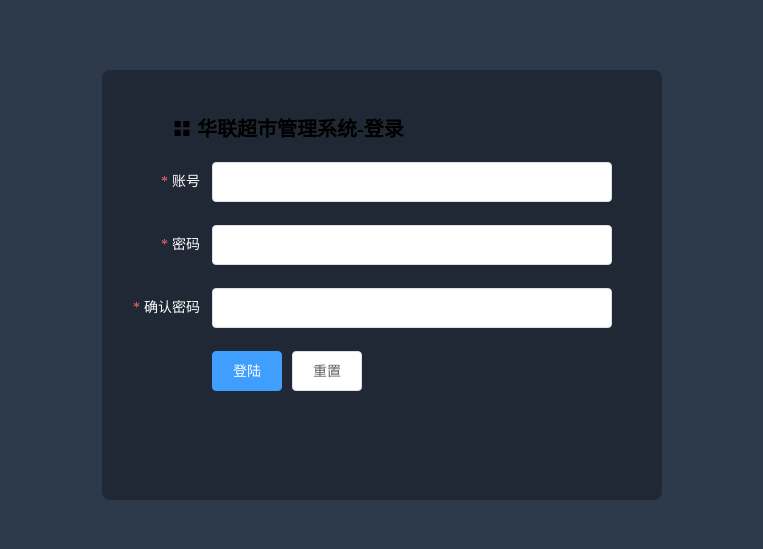
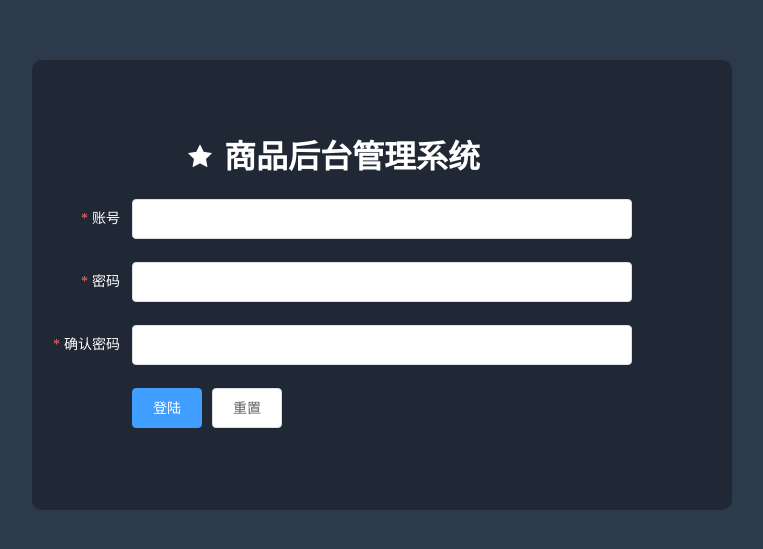
Before and after one commit to lixunhuan32/MSSM, a Vue app in the folder demo/: page /#/login in a window 1280 px wide. Shown: the part 115-664 px from the top of the page, without its empty margins (258-1021 px from the left). Built offline with nearby package versions, Linux system fonts and the light colour scheme.

Commit message:
谢丽登陆页面

```diff
--- a/demo/src/views/Login/Login.vue
+++ b/demo/src/views/Login/Login.vue
@@ -1,185 +1,156 @@
 <template>
     <div class="login">
-    <!-- 登陆表单容器 -->
         <div class="login-wrapper">
-      <!-- 登录标题 -->
             <h1 class="title">
-        <i class="el-icon-menu"></i>
-        华联超市管理系统-登录
+                <i class="el-icon-star-on"></i>
+                商品后台管理系统
                 </h1>
-
-      <!-- 登录表单 -->
-      <el-form
-        :model="loginForm"
-        status-icon
-        :rules="rules"
-        ref="loginForm"
-        label-width="100px"
-        class="demo-loginForm"
-      >
-        <!-- 账号 -->
+            <el-form :model="loginForm" status-icon :rules="rules" ref="loginForm" label-width="100px" class="demo-ruleForm">
                 <el-form-item label="账号" prop="username">
                 <el-input type="text" v-model="loginForm.username" autocomplete="off"></el-input>
                 </el-form-item>
-        <!-- 密码 -->
-        <el-form-item label="密码" prop="pass">
-          <el-input type="text" v-model="loginForm.pass" autocomplete="off"></el-input>
+
+                <el-form-item label="密码" prop="password">
+                <el-input type="text" v-model="loginForm.password" autocomplete="off"></el-input>
                 </el-form-item>
-        <!-- 确认密码 -->
-        <el-form-item label="确认密码" prop="checkPass">
-          <el-input type="text" v-model="loginForm.checkPass" autocomplete="off"></el-input>
+
+                <el-form-item label="确认密码" prop="checkPwd">
+                <el-input v-model.number="loginForm.checkPwd"></el-input>
                 </el-form-item>
-        <!-- 登陆和重置 -->
+
                 <el-form-item>
                 <el-button type="primary" @click="submitForm('loginForm')">登陆</el-button>
                 <el-button @click="resetForm('loginForm')">重置</el-button>
                 </el-form-item>
             </el-form>
+
+
         </div>
+
     </div>
 </template>
 <script>
 export default {
-  // 数据
     data() {
        // 包含特殊字符的函数
-    const checkSpecificKey = str => {
-      var specialKey =
-        "[`~!#$^&*()=|{}':;',\\[\\].<>/?~！#￥……&*（）——|{}【】‘；：”“'。，、？]‘'";
-      for (var i = 0; i < str.length; i++) {
-        if (specialKey.indexOf(str.substr(i, 1)) != -1) {
+      const checkSpecificKey= str =>{
+        var specialKey= "[`~!#$^&*()=|{}':;',\\[\\].<>/?~！#￥……&*（）——|{}【】‘；：”“'。，、？]‘'";
+           for(var i=0;i<str.length;i++){
+             if(specialKey.indexOf(str.substr(i,1))!=-1){
                return false;
              }
            }
            return true;
-    };
-    // rule是传入的验证规则  value是用户输入的值 callback是一个回调函数
-    // 验证密码的函数
-    const pass = (rule, value, callback) => {
-      if (value === "") {
-        callback(new Error("请输入密码"));
-      } else if (value.length < 3 || value.length > 6) {
-        callback(new Error("密码长度在3 -6 位之间"));
-      } else if (!checkSpecificKey(value)) {
-        callback(new Error("密码不能包含特殊字符"));
-      } else {
-        if (this.loginForm.checkPass !== "") {
-          // 如果确认密码不为空
-          this.$refs.loginForm.validateField("checkPass"); // 调用确认密码的验证（一致性验证）
       }
-        // 成功的回调
+      // 验证密码函数
+      const pass=(rule,value,callback)=>{
+         if(value===""){
+           callback(new Error("请输入密码"))
+         }else if(value.length<3||value.length>6){
+           callback(new Error("密码长度3-6位"))
+         }else if(!checkSpecificKey(value)){
+           callback(new Error("密码不能包含特殊字符"))
+         }else{
+           if(this.loginForm.checkPwd !==""){
+            this.$refs.loginForm.validateField("checkPwd"); // 调用
+           }
             callback();
          }
       };
 
-    // 验证确认密码的函数
-    // rule是传入的验证规则  value是用户输入的值 callback是一个回调函数
-    const checkPass = (rule, value, callback) => {
-      // 如果等于空
-      if (value === "") {
-        // 输出提示
+      // 这是再次验证密码的函数
+       const checkPass=(rule,value,callback)=>{
+        //  rule是传入的验证规则 value是用户输入的值 callback是一个回调函数
+        //  console.log(this.loginForm.password)
+        //  console.log(value)
+
+         if(value === ""){
            callback(new Error("请再次输入密码"));
-        // 如果确认密码 和 密码不同
-      } else if (value !== this.loginForm.pass) {
-        // 输出提示
-        callback(new Error("两次密码输入不一致"));
+         }else if(value!=this.loginForm.password){
+           callback(new Error("两次输入的密码已一致"))
          }
-      // 如果直接调用 不传入任何错误信息 就是成功 绿色的勾勾
           callback();
         };
 
+
+
       return {
         loginForm: {
-        username: "",
-        pass: "",
-        checkPass: ""
+          urername: '',
+          password: '',
+          checkPwd: ''
         },
-
-      //   验证规则
-      /*
-        验证规则字段说明：
-            { required: true/false 必填,   message: "错误的提示信息", trigger: "触发验证的方式" }
-            { min: 最小长度, max: 最大长度, message: "错误的提示信息", trigger: "触发验证的方式" }
-            { validator： 自定义验证规则函数名，  trigger: 'blur'}
-        */
+        // 验证规则
         rules: {
-        // 验证用户名
           username: [
-          // 非空验证
-          { required: true, message: "请输入账号", trigger: "blur" },
-          // 长度验证
-          { min: 3, max: 5, message: "账号长度在3 - 5 位", trigger: "blur" }
+            //
+            { required:true, message:"请输入账号", trigger: 'blur' }, //非空验证
+            {min:3,max:5,  message:"账号长度在 3-6位", trigger:"blur"} //长度验证
           ],
-        // 验证密码
-        pass: [
-          // 非空验证  自定义验证函数
-          { required: true, validator: pass, trigger: "blur" }
+          password: [
+            { required:true,validator:pass,trigger: 'blur'  }
           ],
-        // 确认密码验证  自定义验证函数
-        checkPass: [{ required: true, validator: checkPass, trigger: "blur" }]
+          checkPwd: [
+            {required:true,validator:checkPass,trigger: 'blur' }
+          ]
         }
       };
     },
+
     methods: {
-    // 点击登录按钮 触发这个函数
+      //  点击这个按钮触发这个函数
       submitForm(formName) {
-      // 获取表单组件 调用验证方法
-      this.$refs[formName].validate(valid => {
-        // 如果所有验证通过 valid就是true
+        // 获取表单组件 调用验证方法validate
+        this.$refs[formName].validate((valid) => {
+          //  如果所用前段验证通过 validate里面的值就是true
           if (valid) {
-          alert("前端验证通过 可以提交给后端！");
-          // 后续就可以把收集的账号和密码 一起发送给后端 验证用户名和密码的正确性。
-          // 收集账号和密码
-          let params = {
-            username: this.loginForm.username,
-            pass: this.loginForm.pass
-          };
+            alert('前段验证通过，登陆成功');
 
-          // 发送请求 把参数发给后端（把用户名和密码发给后端 验证是否正确）
-          //  console.log(params)
-          // 直接跳转到后端主页
-          this.$router.push("/");
+
+
+
           } else {
-          // 否则就是false
-          alert("前端验证失败 不能提交给后端！");
+            console.log('前段验证失败，不能提交给后台');
             return false;
           }
         });
       },
-    // 点击重置按钮 触发这个函数
+      // 点击重置按钮触发这个函数
       resetForm(formName) {
-      // this.$refs.loginForm.resetFields() 获取整个表单组件 调用重置方法
         this.$refs[formName].resetFields();
       }
     }
-};
+
+}
 </script>
 <style lang="less">
-.login {
-  width: 100%;
-  height: 100%;
-  background-color: #2d3a4b;
-  .login-wrapper {
-    width: 500px;
-    height: 400px;
-    background-color: rgba(0, 0, 0, 0.3);
-    border-radius: 8px;
-    // 垂直水平居中
-    position: fixed;
-    top: 0;
-    right: 0;
-    left: 0;
-    bottom: 0;
-    margin: auto;
-    padding: 30px 50px 0 10px;
-    .title {
-      font-size: 20px;
-      margin-left: 60px;
-      margin-bottom: 20px;
+.login{
+    width:100%;
+    height:100%;
+    background:#2d3a4b;
+    .login-wrapper{
+       position:fixed;
+       top:0;
+       bottom:0;
+       right:0;
+       left:0;
+       margin: auto auto;
+       width:600px;
+       height:400px;
+       background:rgba(0,0,0,0.3);
+       border-radius:10px;
+       padding-right:100px;
+       padding-top:50px;
+       color:#fff;
+      .title{
+          text-align:center;
+          color:#fff;
       }
-    .el-form-item {
-      .el-form-item__label {
-        color: #fff;
+      .el-form{
+          .el-form-item{
+            .el-form-item__label{
+                color:#fff;
+            }
           }
       }
     }
```
Lines whose indentation alone changed are shown as unchanged.
